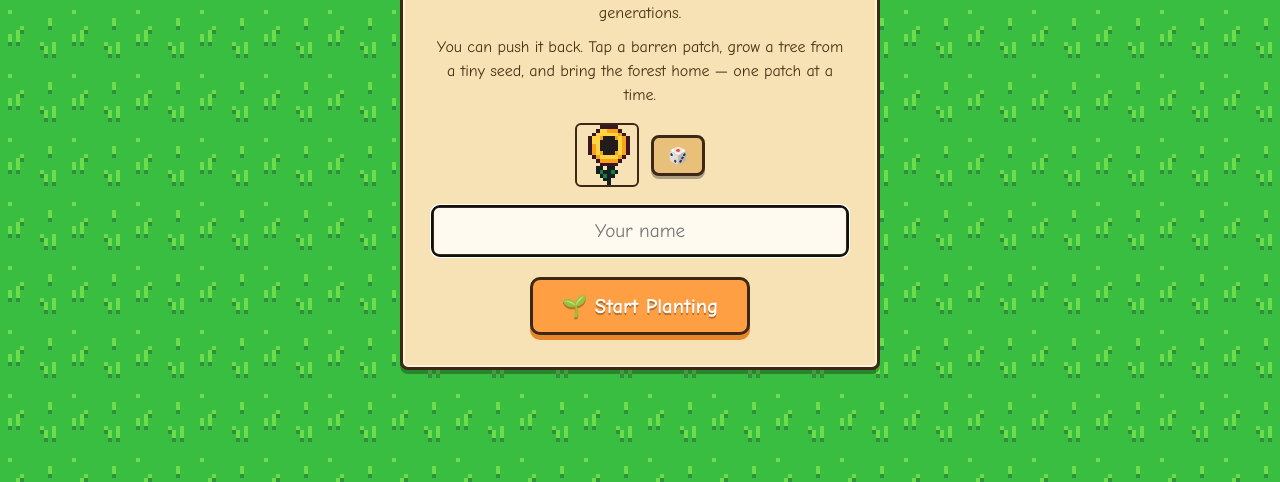
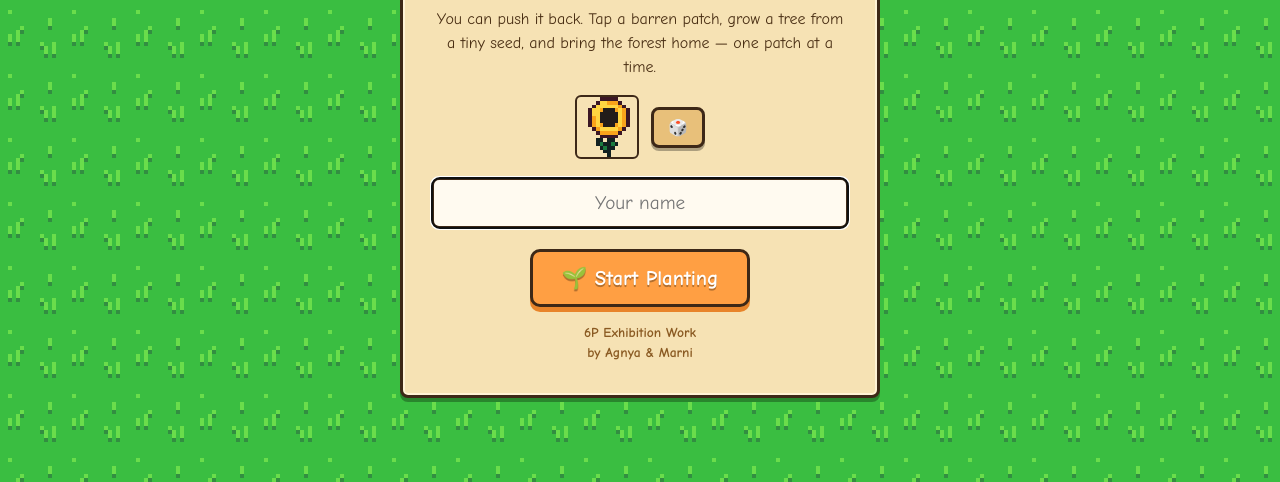
Before and after one commit to ck467/replant-game, a website: page public/index.html in a window 1280 px wide. Shown: the part 318-800 px from the top of the page. Drawn offline with nearby package versions, Linux system fonts and the light colour scheme; no server answers.

Commit message:
Credit line on welcome card and info panel: 6P Exhibition Work by Agnya & Marni
Co-Authored-By: Claude Fable 5 <noreply@anthropic.com>

```diff
--- a/public/css/style.css
+++ b/public/css/style.css
@@ -124,6 +124,15 @@ body:has(#puzzle-screen.active) {
   margin-top: 16px;
 }
 .welcome-msg { font-weight: bold; font-size: 1.2rem; }
+.credit {
+  margin-top: 16px;
+  text-align: center;
+  font-size: 0.85rem;
+  font-weight: bold;
+  line-height: 1.45;
+  color: var(--wood-mid);
+  flex: none;
+}
 #switch-btn { margin-top: 14px; }
 
 /* Restored patches wear their planter's portrait */
--- a/public/index.html
+++ b/public/index.html
@@ -39,6 +39,7 @@
         <button id="resume-btn" class="big-btn">🌱 Keep Planting</button>
         <button id="switch-btn" class="small-btn">🙋 New player</button>
       </div>
+      <p class="credit">6P Exhibition Work<br>by Agnya &amp; Marni</p>
     </div>
   </section>
 
@@ -116,6 +117,7 @@
         </ul>
       </div>
       <button id="info-close" class="big-btn">🌳 Back to planting</button>
+      <p class="credit">6P Exhibition Work<br>by Agnya &amp; Marni</p>
     </div>
   </div>
 
```
